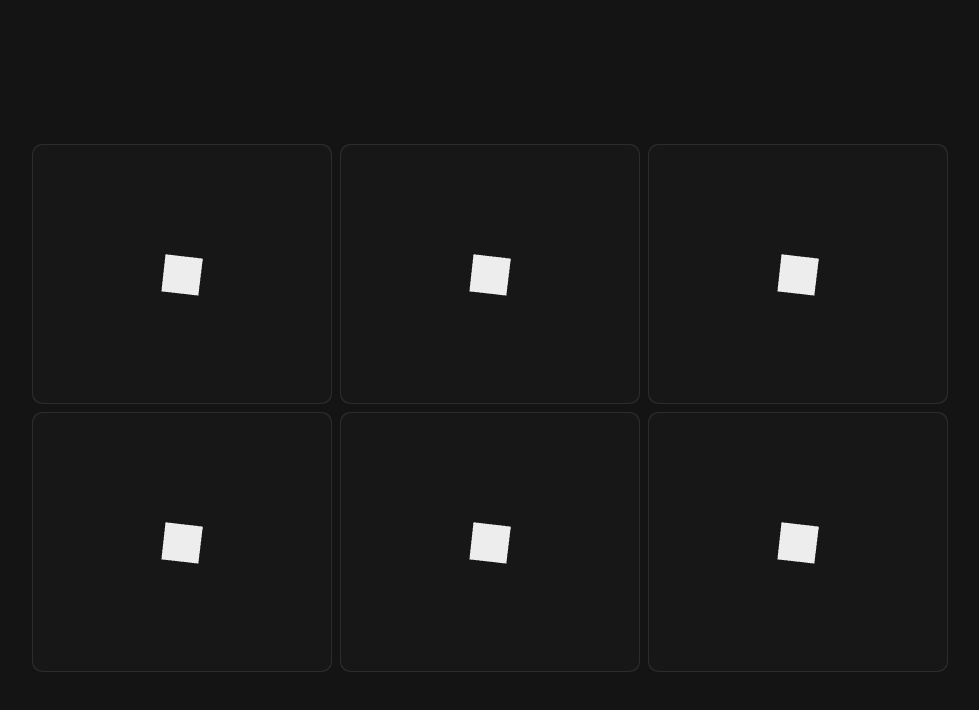
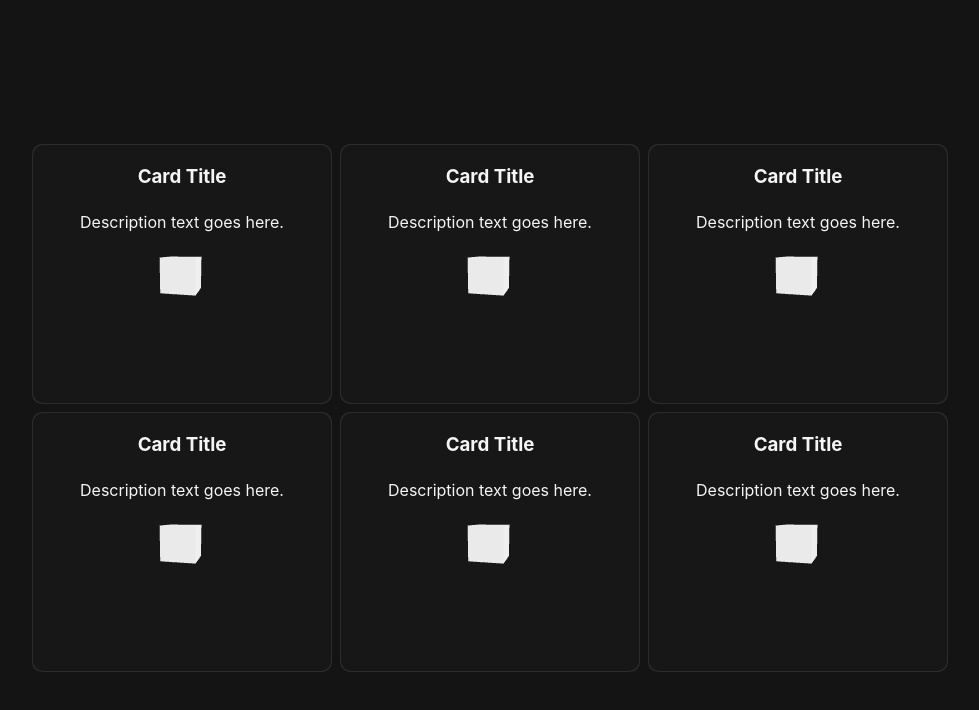
Before and after one commit to AlexisTercero55/react-bootstrap-vite-redux, a React (Vite) app: page / in a window 1280 px wide. Shown: the top 710 px of the page, without its empty margins (150-1129 px from the left). Built offline with nearby package versions, Linux system fonts and the light colour scheme.

Commit message:
TASK | Description card added.

```diff
--- a/src/components/CardWithCanvas.jsx
+++ b/src/components/CardWithCanvas.jsx
@@ -22,6 +22,11 @@ export default function CardWithCanvas() {
   return (
     <div className="card">
       <div className="card-border"></div>
+      <div className="card-description"
+      style={{zIndex:4, color:'#f5f5f5'}}>
+        <h3>Card Title</h3>
+        <p>Description text goes here.</p>
+      </div>
       <div className="card-content">
         <Canvas>
           <ambientLight />
--- a/src/css/Grids.css
+++ b/src/css/Grids.css
@@ -77,14 +77,17 @@ z-index: 1;
 .card > .card-content {
     background-color: var(--card-color);
     border-radius: inherit;
-    /* display: flex; */
-    /* flex-direction: column; */
+    display: flex;
+    flex-direction: column;
     /* flex-grow: 1; */
     inset: 1px;
     /* padding: 10px; */
     position: absolute;
     z-index: 2;
+    /* border: gold solid 3px; */
   }
+
+
 
 /* -- ↓ ↓ ↓ some responsiveness ↓ ↓ ↓ -- */
 
```
